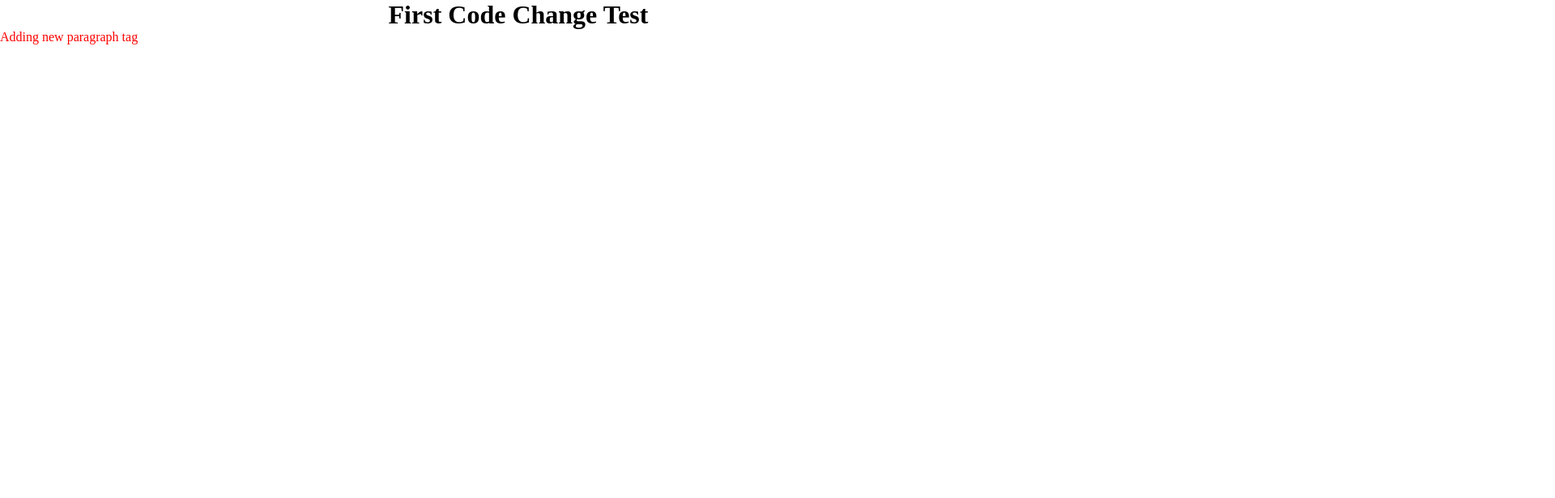
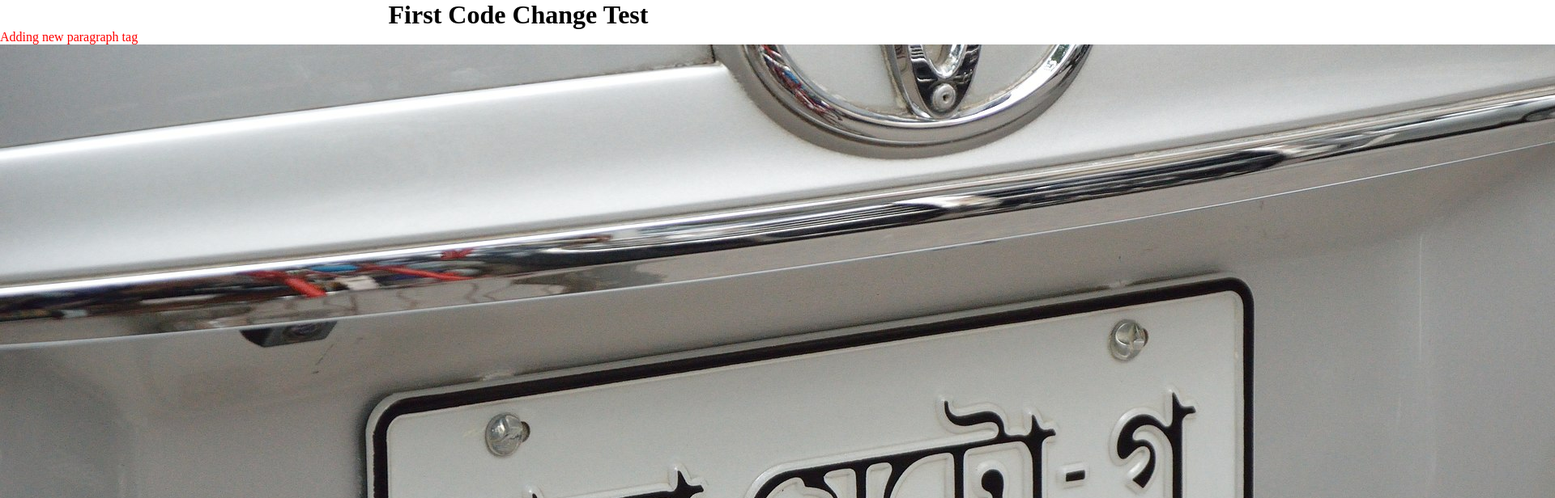
Before and after one commit to ashfaque9426/my-second-repo, a plain HTML site: page index.html in a window 1280 px wide. Shown: the top 616 px of the page at 81% size, 1920 px wide, since content can reach past the window. Drawn offline with Linux system fonts and the light colour scheme.

Commit message:
Added IMG Tag

```diff
--- a/index.html
+++ b/index.html
@@ -10,5 +10,6 @@
 <body>
     <h1>First Code Change Test</h1>
     <p>Adding new paragraph tag</p>
+    <img src="./bdCar.JPG" alt="carNumPlate">
 </body>
 </html>
```
Also changed, not shown: bdCar.JPG (added).
